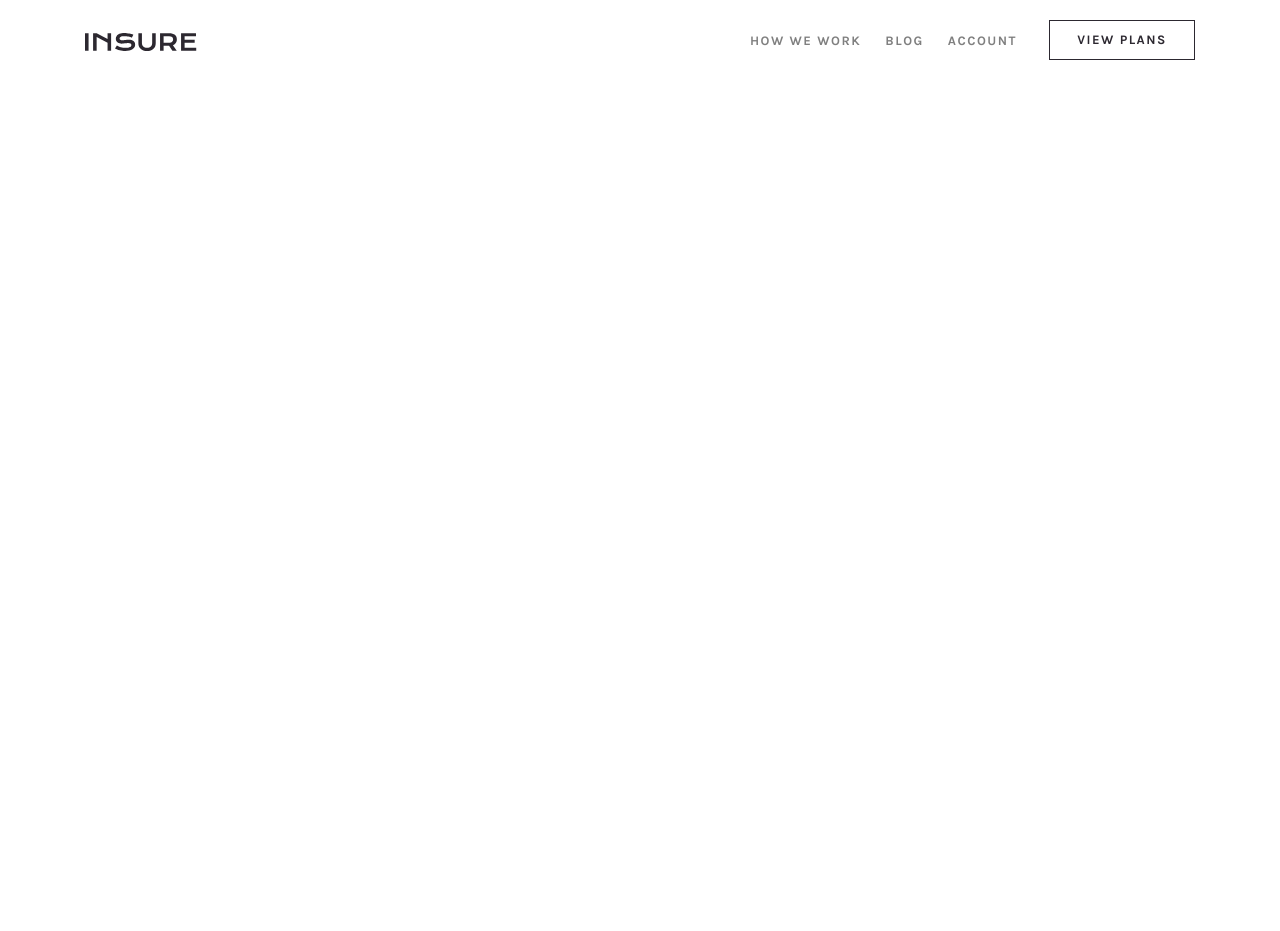
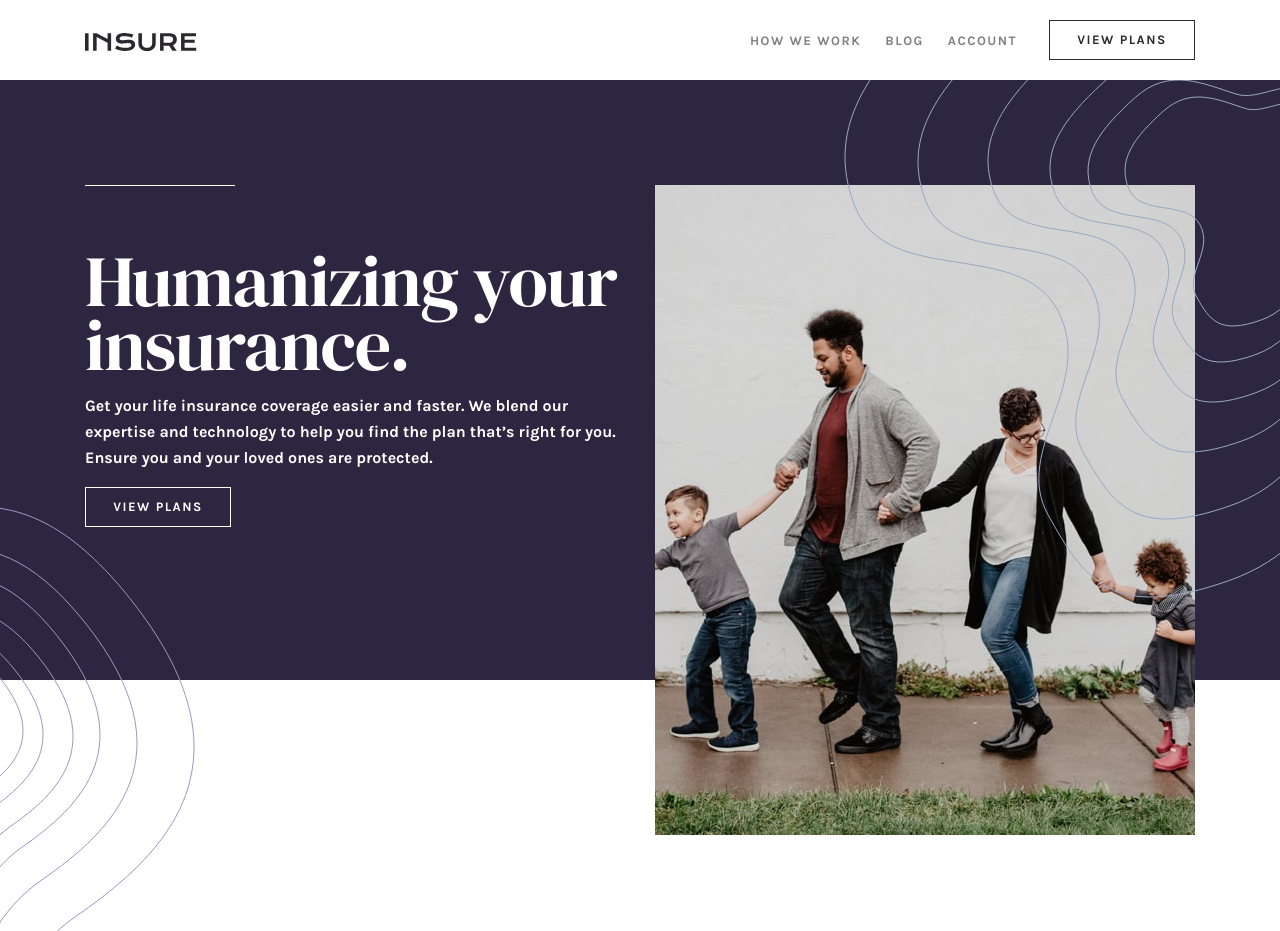
Before and after one commit to Doniyorbek-Coder/insure-landing-page-for-exam, a plain HTML site: page index.html in a window 1280 px wide. Shown: the top 931 px of the page. Before the commit the page ends 800 px from the top, so only its background shows below. Drawn offline with Linux system fonts and the light colour scheme.

Commit message:
add to section one

```diff
--- a/index.html
+++ b/index.html
@@ -63,7 +63,7 @@
     <!-- header end -->
 
     <!-- section -->
-    <!-- <section id="one">
+    <section id="one">
       <div class="container-fluid">
         <div class="bg-pattern-intro-right"></div>
         <div class="container">
@@ -86,7 +86,7 @@
         <div class="bg-pattern-intro-left"></div>
       </div>
     </section>
-
+    <!--
     <section id="two">
       <div class="container-fluid">
         <div class="container">
```
